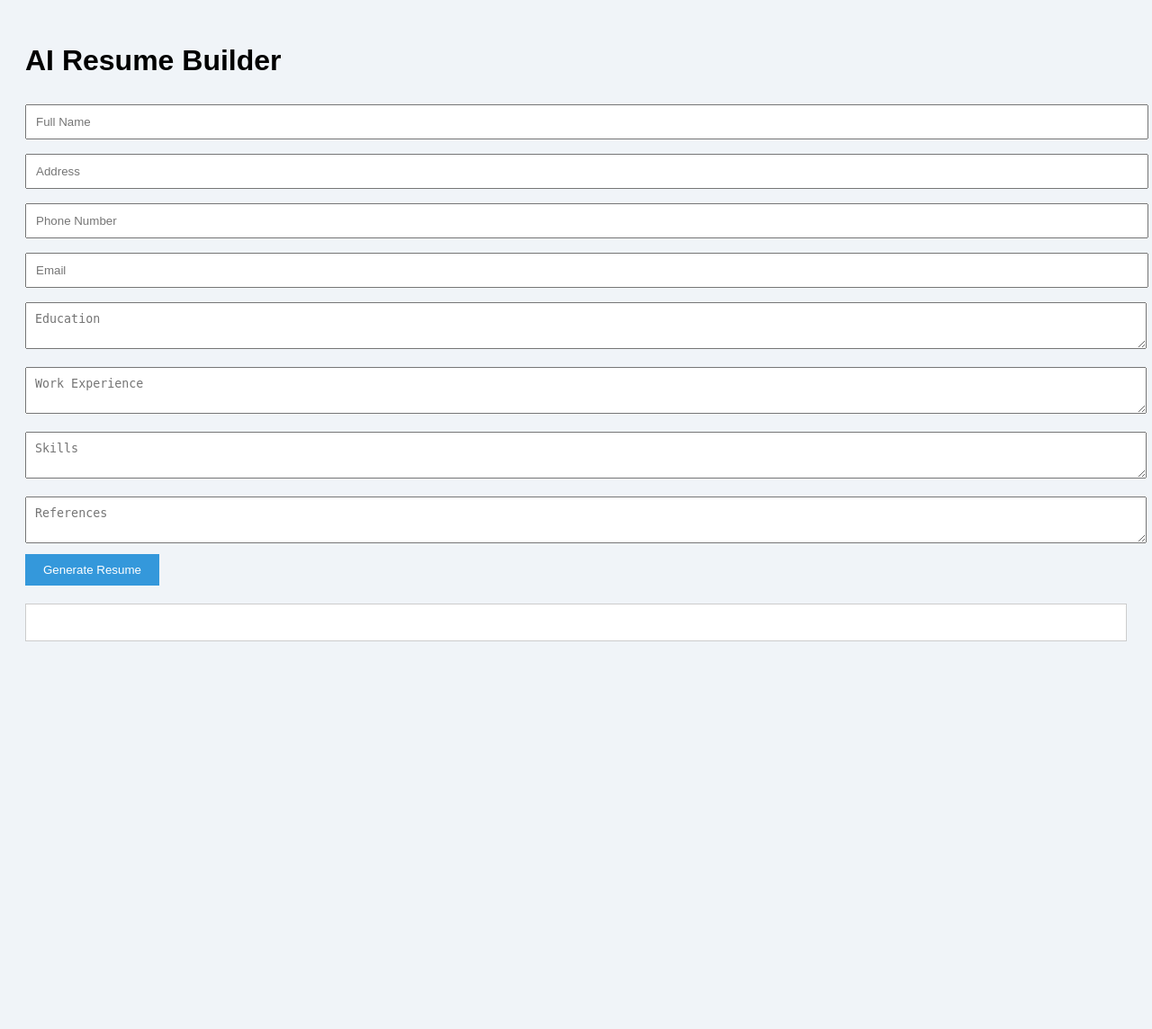
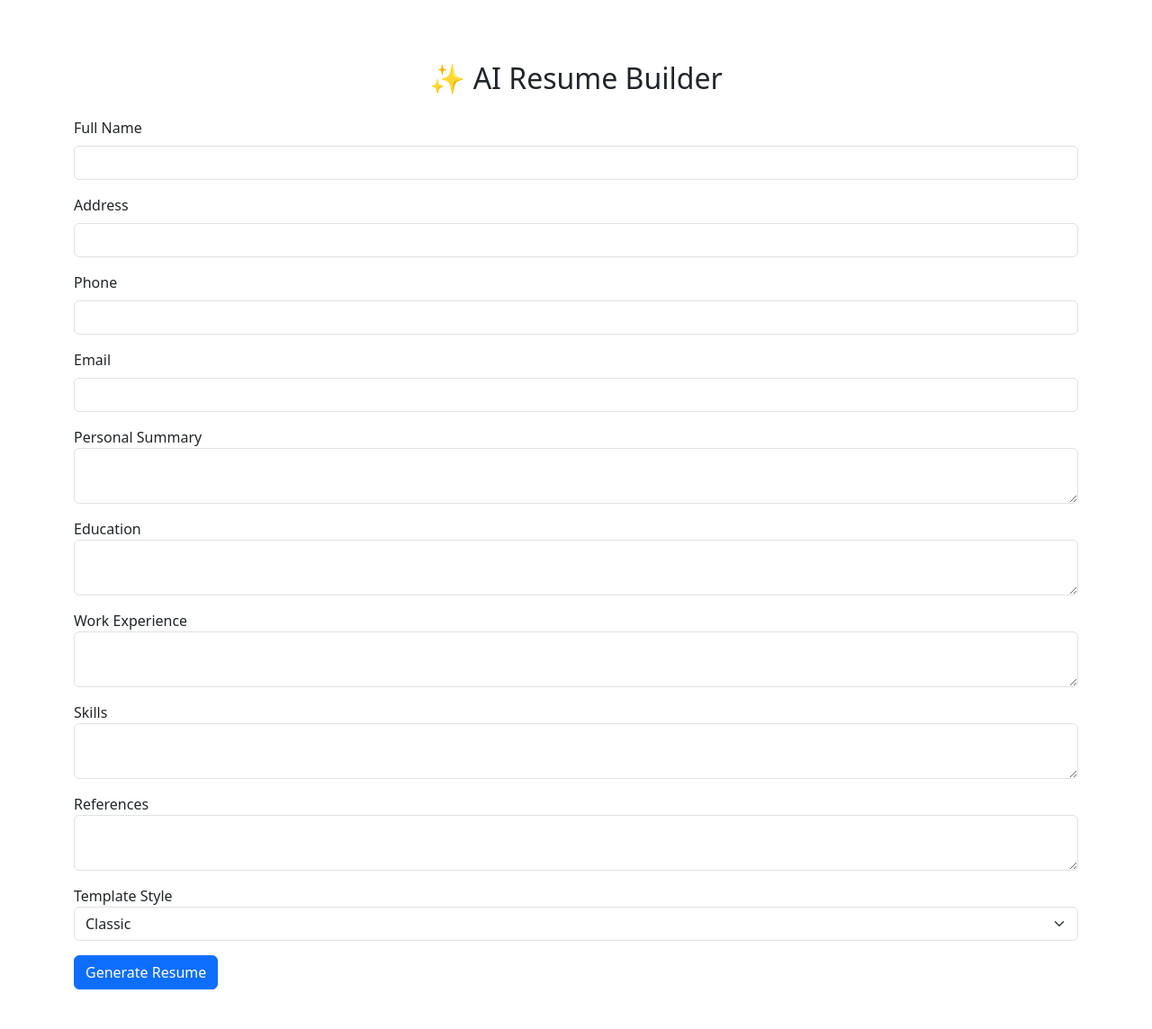
Before and after one commit to MphoLorriey25/ai-resume-builder, a Flask app: page / in a window 1280 px wide. Shown: the whole page at 90% size. Before the commit the page ends 713 px from the top, so only its background shows below. Run offline with Flask 3, Linux system fonts and the light colour scheme.

Commit message:
Update index.html

```diff
--- a/templates/index.html
+++ b/templates/index.html
@@ -1,41 +1,73 @@
 <!DOCTYPE html>
-<html>
+<html lang="en">
 <head>
+  <meta charset="UTF-8" />
   <title>AI Resume Builder</title>
-    <link rel="stylesheet" href="/static/style.css">
+  <link rel="stylesheet" href="/static/style.css" />
+  <link href="https://cdn.jsdelivr.net/npm/bootstrap@5.3.0/dist/css/bootstrap.min.css" rel="stylesheet">
 </head>
 <body>
-    <h1>AI Resume Builder</h1>
-    <form id="resumeForm">
-        <input type="text" placeholder="Full Name" name="name" required><br>
-        <input type="text" placeholder="Address" name="address" required><br>
-        <input type="text" placeholder="Phone Number" name="phone" required><br>
-        <input type="email" placeholder="Email" name="email" required><br>
-        <textarea placeholder="Education" name="education" required></textarea><br>
-        <textarea placeholder="Work Experience" name="experience" required></textarea><br>
-        <textarea placeholder="Skills" name="skills" required></textarea><br>
-        <textarea placeholder="References" name="references"></textarea><br>
-        <button type="submit">Generate Resume</button>
+  <div class="container mt-5">
+    <h2 class="text-center mb-4">✨ AI Resume Builder</h2>
+    <form id="resume-form">
+      <div class="mb-3"><label>Full Name</label><input class="form-control" id="name" required></div>
+      <div class="mb-3"><label>Address</label><input class="form-control" id="address"></div>
+      <div class="mb-3"><label>Phone</label><input class="form-control" id="phone"></div>
+      <div class="mb-3"><label>Email</label><input class="form-control" id="email"></div>
+      <div class="mb-3"><label>Personal Summary</label><textarea class="form-control" id="summary"></textarea></div>
+      <div class="mb-3"><label>Education</label><textarea class="form-control" id="education"></textarea></div>
+      <div class="mb-3"><label>Work Experience</label><textarea class="form-control" id="experience"></textarea></div>
+      <div class="mb-3"><label>Skills</label><textarea class="form-control" id="skills"></textarea></div>
+      <div class="mb-3"><label>References</label><textarea class="form-control" id="references"></textarea></div>
+      <div class="mb-3">
+        <label>Template Style</label>
+        <select class="form-select" id="template">
+          <option value="classic">Classic</option>
+          <option value="modern">Modern</option>
+          <option value="elegant">Elegant</option>
+        </select>
+      </div>
+      <button type="submit" class="btn btn-primary">Generate Resume</button>
     </form>
 
-    <pre id="output"></pre>
+    <div class="mt-4" id="output" style="white-space: pre-wrap;"></div>
+
+    <div id="download-buttons" class="mt-3 d-none">
+      <button id="download-pdf" class="btn btn-success me-2">Download PDF</button>
+      <button id="download-docx" class="btn btn-secondary">Download Word</button>
+    </div>
+  </div>
 
   <script>
-        document.getElementById("resumeForm").addEventListener("submit", async function (e) {
+    document.getElementById("resume-form").addEventListener("submit", function (e) {
       e.preventDefault();
-            const formData = new FormData(this);
-            const data = {};
-            formData.forEach((value, key) => data[key] = value);
+      const data = {
+        name: document.getElementById("name").value,
+        address: document.getElementById("address").value,
+        phone: document.getElementById("phone").value,
+        email: document.getElementById("email").value,
+        summary: document.getElementById("summary").value,
+        education: document.getElementById("education").value,
+        experience: document.getElementById("experience").value,
+        skills: document.getElementById("skills").value,
+        references: document.getElementById("references").value,
+        template: document.getElementById("template").value
+      };
 
-            const response = await fetch("/generate", {
+      fetch("/generate", {
         method: "POST",
         headers: { "Content-Type": "application/json" },
         body: JSON.stringify(data)
+      })
+        .then(res => res.json())
+        .then(json => {
+          document.getElementById("output").innerText = json.output;
+          document.getElementById("download-buttons").classList.remove("d-none");
+        });
     });
 
-            const result = await response.json();
-            document.getElementById("output").innerText = result.output;
-        });
+    document.getElementById("download-pdf").addEventListener("click", () => window.open("/download/pdf", "_blank"));
+    document.getElementById("download-docx").addEventListener("click", () => window.open("/download/docx", "_blank"));
   </script>
 </body>
 </html>
```
Lines whose indentation alone changed are shown as unchanged.
